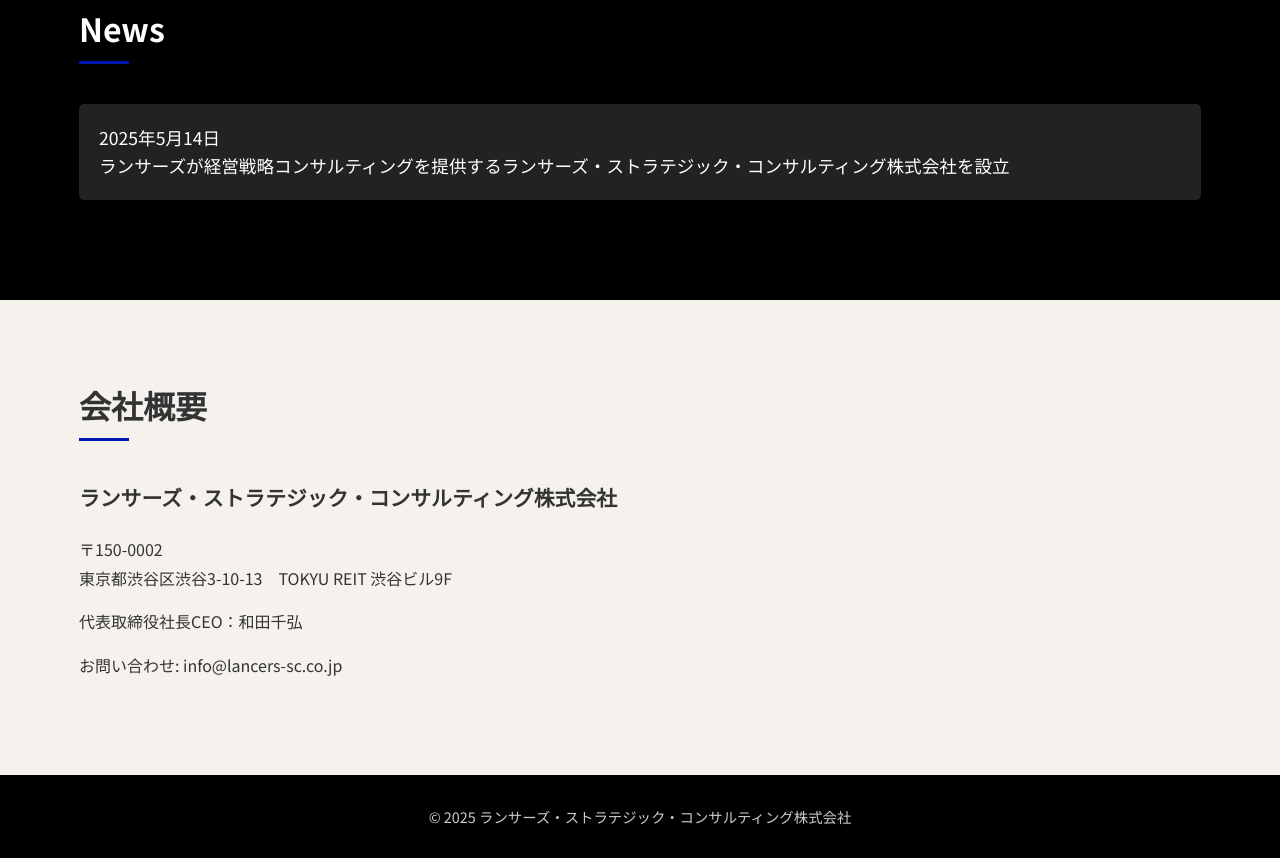
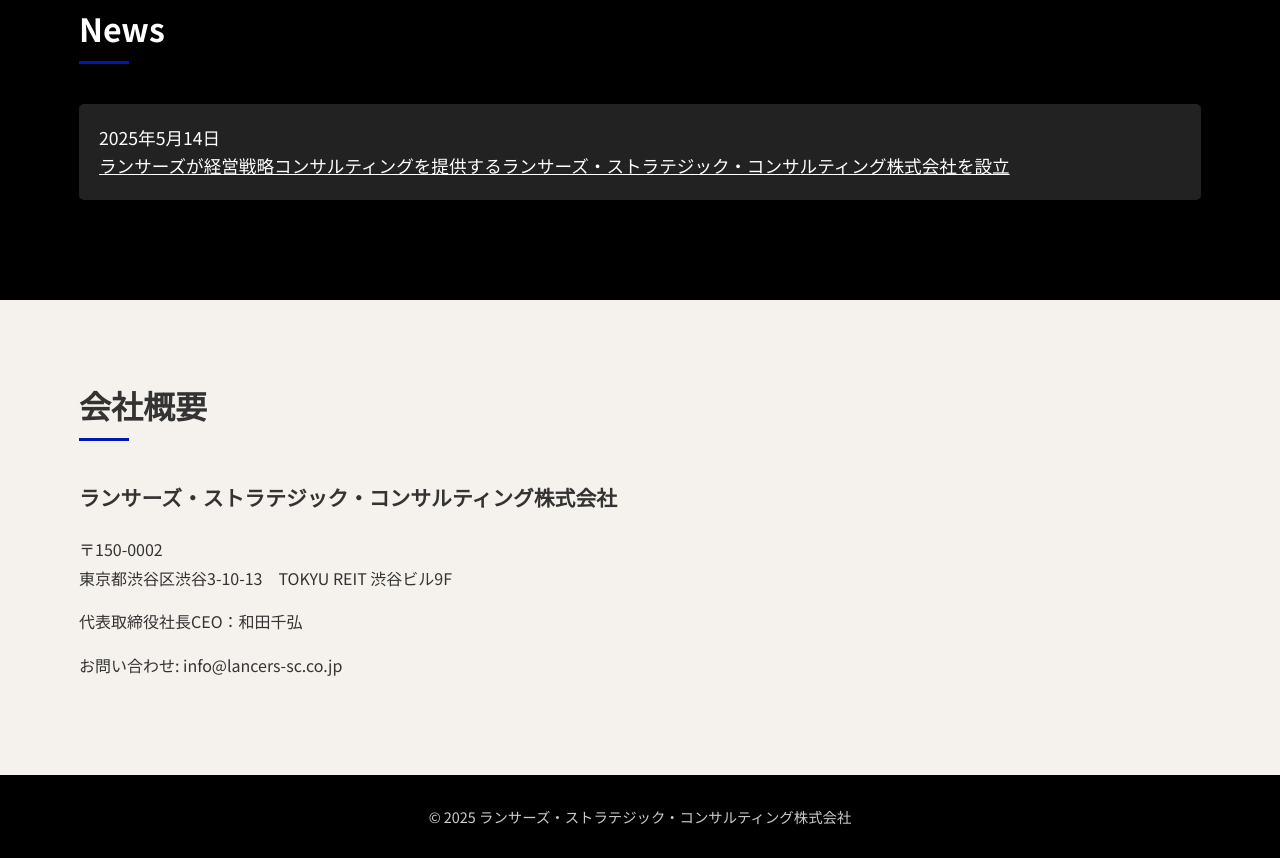
Before and after one commit to LancersSI/lancers-sc-lp, a plain HTML site: page index.html in a window 1280 px wide. Shown: the part 3111-3969 px from the top of the page. Drawn offline with Linux system fonts and the light colour scheme.

Commit message:
Set news link

```diff
--- a/css/style.css
+++ b/css/style.css
@@ -500,6 +500,11 @@ ol {
 
 .news-content {
     font-size: 1.1rem;
+    color: var(--text-color);
+}
+
+.news-content:link {
+    text-decoration: underline;
 }
 
 /* 会社概要セクション */
--- a/index.html
+++ b/index.html
@@ -134,7 +134,7 @@
             <h2 class="section-title">News</h2>
             <div class="news-item">
                 <p class="news-content">2025年5月14日</p>
-                <p class="news-content">ランサーズが経営戦略コンサルティングを提供するランサーズ・ストラテジック・コンサルティング株式会社を設立</p>
+                <a href="https://www.lancers.co.jp/news/pr/24205/" class="news-content link">ランサーズが経営戦略コンサルティングを提供するランサーズ・ストラテジック・コンサルティング株式会社を設立</a>
             </div>
         </div>
     </section>
```
